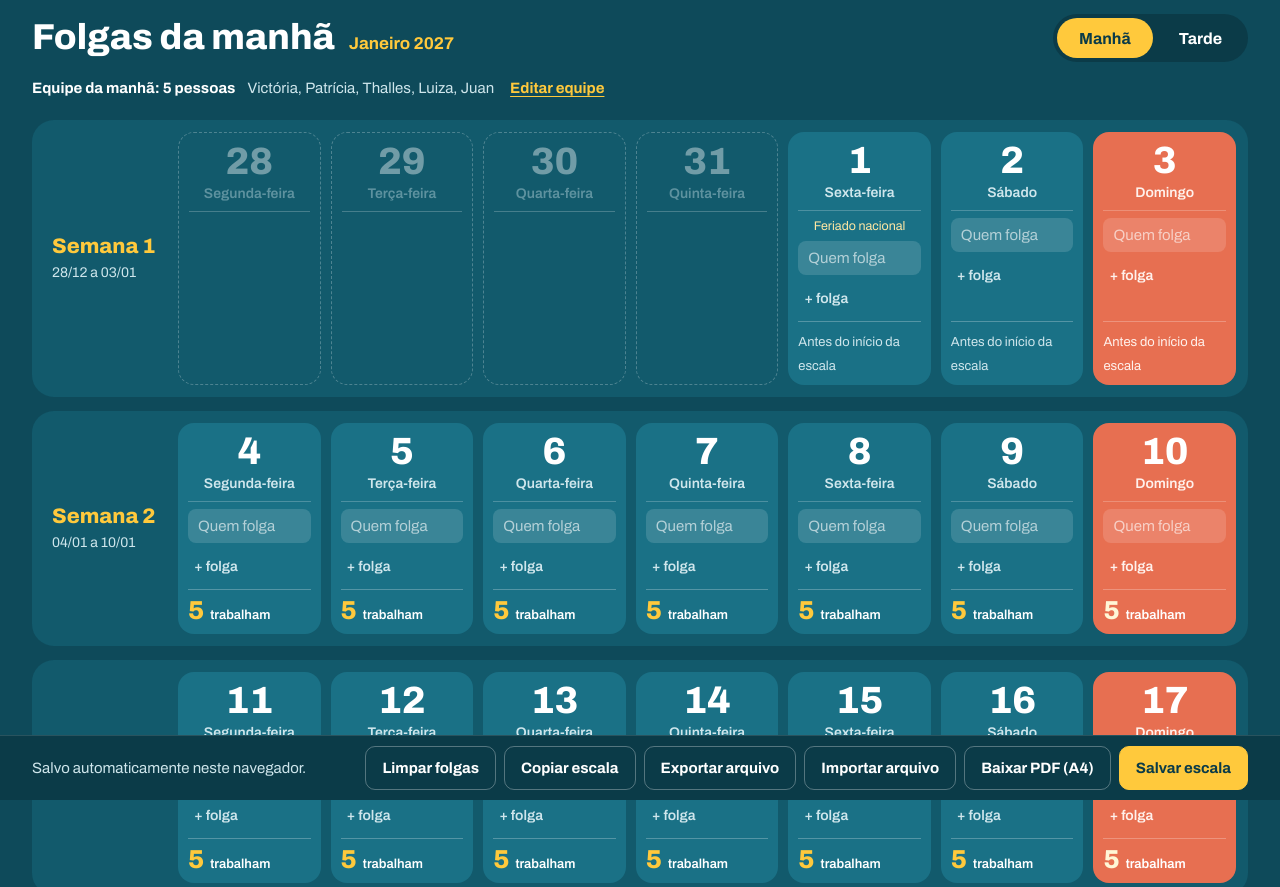
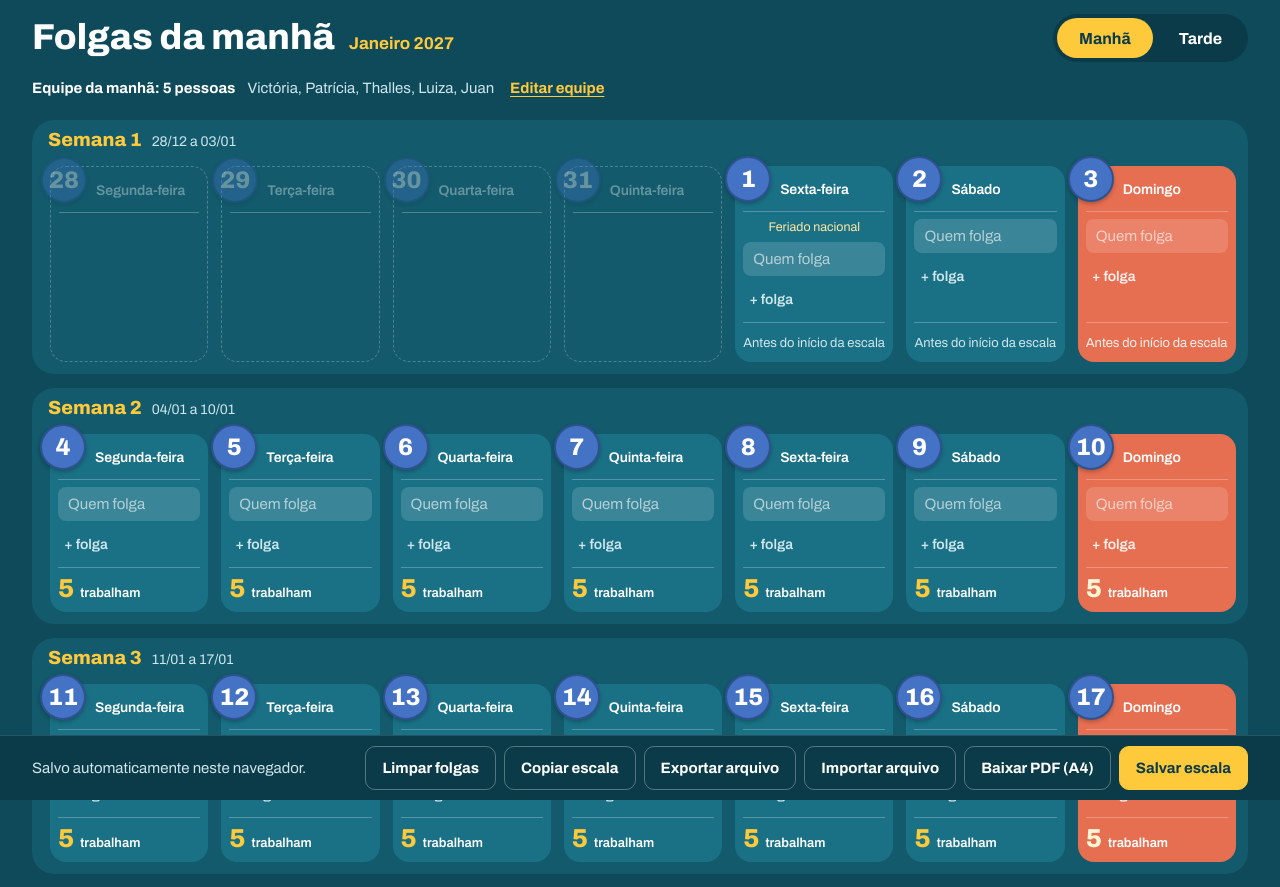
Before and after one commit to escala-cajamar/escala-folgas, a plain HTML site: page index.html in a window 1280 px wide. Shown: the top 887 px of the page. Drawn offline with Linux system fonts and the light colour scheme.

Commit message:
Número do dia em círculo no canto do quadrado, com o dia da semana ao lado
Co-Authored-By: Claude Opus 5.5 <noreply@anthropic.com>
Claude-Session: https://claude.ai/code/session_01VjkSw81HtT1h8pQXZdMA5S

```diff
--- a/index.html
+++ b/index.html
@@ -31,19 +31,20 @@ h1{margin:0;font-weight:800;font-stretch:112%;font-size:clamp(28px,3.2vw,36px);l
 .eqbtns{display:flex;gap:8px;flex-wrap:wrap}
 main{padding-block:4px 28px}
 #cal{display:flex;flex-direction:column;gap:14px}
-.band{display:grid;grid-template-columns:124px minmax(0,1fr);gap:10px;padding:12px;border-radius:22px;background:var(--band)}
-.wkl{display:flex;flex-direction:column;justify-content:center;gap:4px;padding-left:8px}
-.wkl b{color:var(--sun);font-size:21px;font-weight:800;line-height:1.1}
+.band{display:grid;grid-template-columns:minmax(0,1fr);gap:8px;padding:10px 12px 12px;border-radius:22px;background:var(--band)}
+.wkl{display:flex;flex-wrap:wrap;align-items:baseline;gap:2px 10px;padding:0 4px}
+.wkl b{color:var(--sun);font-size:19px;font-weight:800;line-height:1.1}
 .wkl span{color:var(--mut);font-size:14px}
-.days{display:grid;grid-template-columns:repeat(7,minmax(0,1fr));gap:10px}
-.day{display:flex;flex-direction:column;gap:7px;min-height:150px;padding:10px 10px 8px;border-radius:16px;background:var(--card)}
+.days{display:grid;grid-template-columns:repeat(7,minmax(0,1fr));gap:13px;padding:6px 0 0 6px}
+.day{display:flex;flex-direction:column;gap:7px;min-height:150px;padding:10px 8px 8px;border-radius:16px;background:var(--card)}
 .day.dom{background:var(--coral)}
 .day.out{background:transparent;border:1px dashed rgba(255,255,255,.25);min-height:0}
-.dtop{display:flex;flex-direction:column;align-items:center;gap:2px;padding-bottom:7px;border-bottom:1px solid rgba(255,255,255,.22);text-align:center}
-.num{font-weight:800;font-stretch:112%;font-size:38px;line-height:1}
-.wdn{font-size:14px;font-weight:600;color:var(--mut)}
-.day.dom .wdn{color:#FFF1EC}
-.day.out .num,.day.out .wdn{opacity:.4}
+.day{position:relative}
+.dtop{display:flex;align-items:center;min-height:36px;padding:0 0 8px 37px;border-bottom:1px solid rgba(255,255,255,.25)}
+.num{position:absolute;left:-10px;top:-10px;display:grid;place-items:center;width:46px;height:46px;border-radius:50%;background:#4472C4;border:2px solid #2F528F;color:#fff;font-weight:800;font-size:24px;line-height:1;box-shadow:0 2px 4px rgba(0,0,0,.25)}
+.wdn{font-size:14px;letter-spacing:-.01em;font-weight:600;color:#fff;white-space:nowrap;overflow:hidden;text-overflow:ellipsis}
+.day.dom .wdn{color:#fff}
+.day.out .num,.day.out .wdn{opacity:.35}
 .fer-tag{font-size:12.5px;line-height:1.3;color:#FFE7A3;text-align:center}
 .day.dom .fer-tag{color:#fff}
 .wslot{display:block;min-height:24px;margin-top:auto;padding-top:7px;border-top:1px solid rgba(255,255,255,.25)}
@@ -86,11 +87,9 @@ table.sum{width:100%;min-width:680px;border-collapse:collapse;font-variant-numer
 .btn.pri{background:var(--sun);border-color:var(--sun);color:var(--deep)}
 .btn.danger{background:var(--coral);border-color:var(--coral);color:#fff}
 .btn:disabled{opacity:.5;cursor:default}
-@media(max-width:900px){.band{grid-template-columns:minmax(0,1fr)}.wkl{flex-direction:row;align-items:baseline;gap:10px;padding:4px 6px}}
 @media(max-width:760px){
  .days{grid-template-columns:minmax(0,1fr)}
  .day{min-height:0}.day.out{display:none}
- .dtop{flex-direction:row;justify-content:center;gap:10px;align-items:baseline}
  .nm{min-height:44px;font-size:16px}.add{min-height:44px}
  .tabs{width:100%}.tab{flex:1;min-height:44px}
 }
@@ -243,8 +242,9 @@ function drawPDF(jsPDF){
  const W=297,H=210,M=6,wk=weeks(),S=clean(st);S.equipe=st.equipe;
  const BG=[14,74,90],BAND=[18,90,108],CARD=[26,113,134],SUN=[255,201,60],CORAL=[231,111,81],MUT=[207,230,236],WHITE=[255,255,255],TEAL=[14,74,90],GREY=[61,100,112],LINEC=[214,228,232],ROSE=[255,241,236];
  const mix=(a,b,p)=>a.map((v,i)=>Math.round(v+(b[i]-v)*p));
+ const badge=(x,cy,d,faded)=>{const r=4.5,bx=x+3.3,by=cy+3.3;doc.setLineWidth(0.45);doc.setFillColor(...(faded?mix(BAND,[68,114,196],0.35):[68,114,196]));doc.setDrawColor(...(faded?mix(BAND,[47,82,143],0.35):[47,82,143]));doc.circle(bx,by,r,'FD');doc.setFont('helvetica','bold');doc.setFontSize(String(d).length>1?13.5:15);doc.setTextColor(...(faded?mix(BAND,WHITE,0.5):WHITE));doc.text(String(d),bx,by+1.75,{align:'center'});doc.setLineWidth(0.2)};
  const HEADH=11,SUMH=29,GAP=1.6,bandsTop=M+HEADH,bandsH=H-M-SUMH-GAP-bandsTop;
- const wt=wk.map(week=>week.some(c=>!c.out&&c.d>=S.inicio)?1:0.75),wsum=wt.reduce((a,b)=>a+b,0),unit=(bandsH-GAP*(wk.length-1))/wsum;
+ const wt=wk.map(week=>week.some(c=>!c.out&&c.d>=S.inicio)?1:0.62),wsum=wt.reduce((a,b)=>a+b,0),unit=(bandsH-GAP*(wk.length-1))/wsum;
  const LBLW=19,cg=1.4,innerX=M+LBLW,cardW=(W-M-1.2-innerX-cg*6)/7;
  ['manha','tarde'].forEach((k,pi)=>{
   if(pi)doc.addPage();
@@ -263,18 +263,18 @@ function drawPDF(jsPDF){
    doc.setFont('helvetica','normal');doc.setFontSize(6.5);doc.setTextColor(...MUT);doc.text(fmt(week[0])+' a',M+2,y+bh/2+1.8);doc.text(fmt(week[6]),M+2,y+bh/2+4.6);
    week.forEach((cl,j)=>{
     const x=innerX+j*(cardW+cg),cy=y+1.2,ch=bh-2.4,cx=x+cardW/2,dom=cl.wd===0,cc=dom?CORAL:CARD;
-    if(cl.out){doc.setDrawColor(...mix(BAND,WHITE,0.25));doc.setLineWidth(0.2);doc.setLineDashPattern([0.8,0.8],0);doc.roundedRect(x,cy,cardW,ch,2,2,'S');doc.setLineDashPattern([],0);doc.setTextColor(...mix(BAND,WHITE,0.4));doc.setFont('helvetica','bold');doc.setFontSize(21);doc.text(String(cl.d),cx,cy+7.9,{align:'center'});doc.setFont('helvetica','normal');doc.setFontSize(7.2);doc.text(WDL[cl.wd],cx,cy+11.3,{align:'center'});return}
+    if(cl.out){doc.setDrawColor(...mix(BAND,WHITE,0.25));doc.setLineWidth(0.2);doc.setLineDashPattern([0.8,0.8],0);doc.roundedRect(x,cy,cardW,ch,2,2,'S');doc.setLineDashPattern([],0);badge(x,cy,cl.d,true);doc.setFont('helvetica','normal');doc.setFontSize(9);doc.setTextColor(...mix(BAND,WHITE,0.45));doc.text(WDL[cl.wd],x+9.8,cy+5.4);return}
     doc.setFillColor(...cc);doc.roundedRect(x,cy,cardW,ch,2,2,'F');
     const sub=dom?ROSE:MUT,lc=mix(cc,WHITE,0.32);
-    doc.setTextColor(...WHITE);doc.setFont('helvetica','bold');doc.setFontSize(21);doc.text(String(cl.d),cx,cy+7.9,{align:'center'});
-    doc.setFont('helvetica','normal');doc.setFontSize(7.2);doc.setTextColor(...sub);doc.text(WDL[cl.wd],cx,cy+11.3,{align:'center'});
-    doc.setDrawColor(...lc);doc.setLineWidth(0.25);doc.line(x+1.5,cy+12.7,x+cardW-1.5,cy+12.7);
+    doc.setFont('helvetica','normal');doc.setFontSize(9.5);doc.setTextColor(...WHITE);doc.text(WDL[cl.wd],x+9.8,cy+5.5);
+    doc.setDrawColor(...lc);doc.setLineWidth(0.25);doc.line(x+1.5,cy+9,x+cardW-1.5,cy+9);
+    badge(x,cy,cl.d,false);
     const w=working(S,k,cl.d),fy=cy+ch-1.9,sepY=cy+ch-6;
     doc.setDrawColor(...lc);doc.line(x+1.5,sepY,x+cardW-1.5,sepY);
     if(w!==null){doc.setFont('helvetica','bold');doc.setFontSize(11);doc.setTextColor(...(dom?[255,246,214]:SUN));doc.text(String(w),x+1.8,fy);const nw=doc.getTextWidth(String(w));doc.setFontSize(7.5);doc.setTextColor(...WHITE);doc.text('trabalham',x+2.8+nw,fy)}
     else if(cl.d<S.inicio){doc.setFont('helvetica','normal');doc.setFontSize(6.3);doc.setTextColor(...sub);doc.text('Antes da escala',x+1.8,fy)}
     if(FERS[cl.d]){doc.setFont('helvetica','bold');doc.setFontSize(5.3);doc.setTextColor(255,231,163);doc.text(FERS[cl.d],x+cardW-1.4,fy,{align:'right'})}
-    const L=S[k][cl.d]||[],yE=cy+13.6,bottom=sepY-0.8;
+    const L=S[k][cl.d]||[],yE=cy+9.9,bottom=sepY-0.8;
     if(bottom-yE<2)return;
     if(!L.length){doc.setDrawColor(...mix(cc,WHITE,0.22));for(let yy=yE+4.6;yy<bottom-1.6;yy+=4.8)doc.line(x+1.8,yy,x+cardW-1.8,yy);return}
     const avail=bottom-yE,cols=L.length*3.9>avail?2:1,nr=Math.ceil(L.length/cols);let lh=Math.min(4.8,avail/nr);
```
